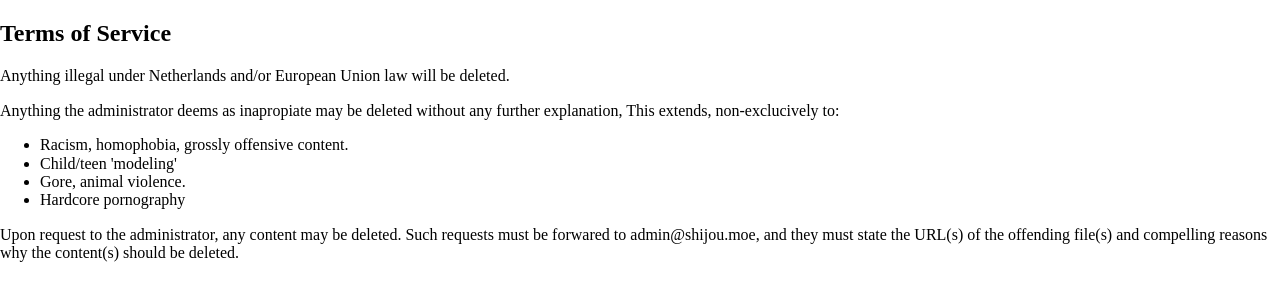
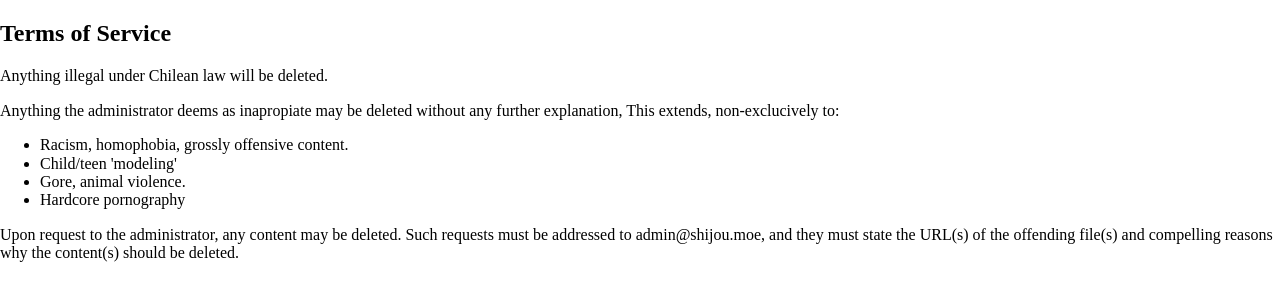
Before and after one commit to Nicci00/flask-vids, a Flask app: template templates/tos.html in a window 1280 px wide. Shown: the top 301 px of the page. Run offline with Flask 2, Linux system fonts and the light colour scheme; the template is opened without the code that fills it, so the values that code supplies are empty; parts of the project's set-up code (start-up, migrations or seed data) failed here and were passed over; some libraries are stand-ins or nearby versions.

Commit message:
terms of service v2

```diff
--- a/templates/tos.html
+++ b/templates/tos.html
@@ -22,7 +22,7 @@
 <div class="row">
   <h2>Terms of Service</h2>
 </div class="row">
-  <p>Anything illegal under Netherlands and/or European Union law will be deleted. </p>
+  <p>Anything illegal under Chilean law will be deleted. </p>
 
   <p>Anything the administrator deems as inapropiate may be deleted without any further explanation,  This extends, non-exclucively to:</p>
 
@@ -33,7 +33,7 @@
     <li> Hardcore pornography</li>
   </ul>
 
-  <p> Upon request to the administrator, any content may be deleted. Such requests must be forwared to admin@shijou.moe, and they must state the URL(s) of the offending file(s) and compelling reasons why the content(s) should be deleted.</p>
+  <p> Upon request to the administrator, any content may be deleted. Such requests must be addressed to admin@shijou.moe, and they must state the URL(s) of the offending file(s) and compelling reasons why the content(s) should be deleted.</p>
 
 </div>
 
```
